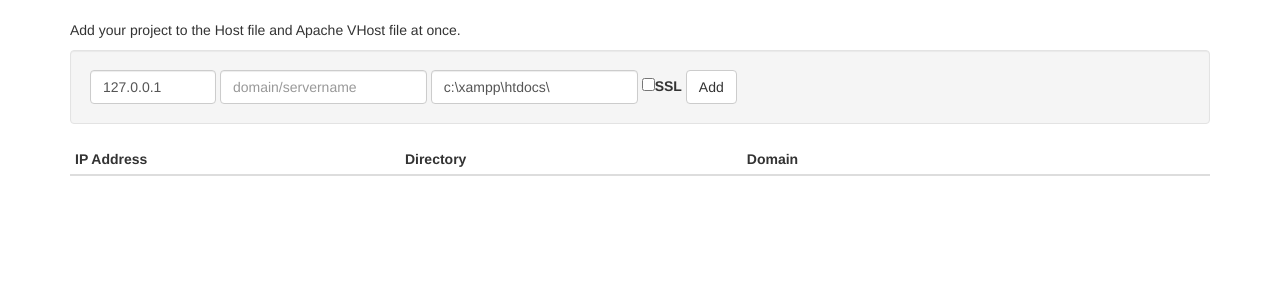
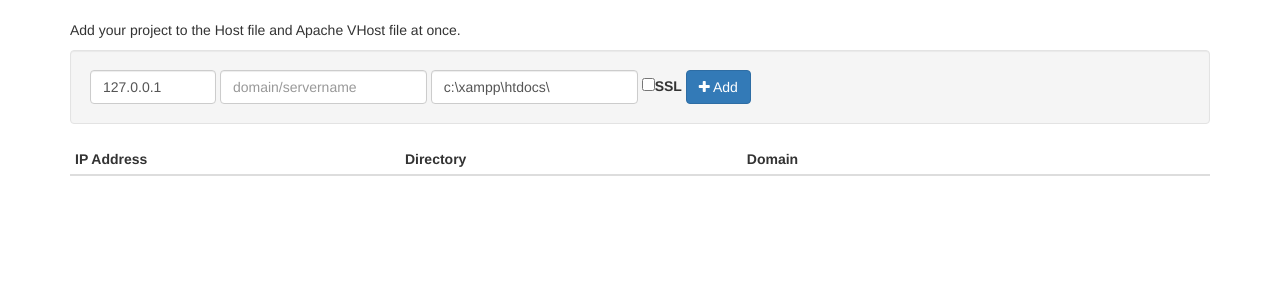
Before and after one commit to maartenla/HostFileEditor, a PHP site: page / in a window 1280 px wide. Shown: the part 51-351 px from the top of the page. Run offline with PHP 8.4, Linux system fonts and the light colour scheme; data that the repository does not hold is empty; some libraries are stand-ins or nearby versions.

Commit message:
Alle inputs gestyled en gewell'd

```diff
--- a/index.php
+++ b/index.php
@@ -139,7 +139,7 @@ $( document ).ready( apacheRestart(); );
 	        <input class="form-control" type='text' placeholder='domain/servername' name="domain" autocomplete="off">
 	        <input class="form-control" type='text' value="c:\xampp\htdocs\" placeholder="document root" name='documentroot' autocomplete="off">
 	        <input type='checkbox' name='ssl' value="1" autocomplete="off" id="add_all_ssl"><label for="add_all_ssl">SSL</label>
-            <button  class="btn btn-default" type='submit'>Add</button>
+            <button class="btn btn-primary" type='submit'><i class="fa fa-plus"></i> Add</button>
         </form>
 		</div>
 
@@ -213,12 +213,11 @@ catch(Exception $e){
 }
 ?>
 
-<div style='margin-top:5px'>
+<div class="well">
 <form class="form-inline" action="formhandler.php?action=add_win" method="post">
-Add host:<br />
 <input class="form-control" type='text' value="127.0.0.1" placeholder="IP Address" size="10" name="ipaddress" autocomplete="off">
 <input class="form-control" type='text' placeholder='domain' name="domain" autocomplete="off">
-<button class="btn btn-default" type="submit">Add</button>
+<button class="btn btn-primary" type="submit"><i class="fa fa-plus"></i> Add</button>
 </form>
 </div>
 <?
@@ -281,11 +280,11 @@ catch(Exception $e){
     $sMsg = $e->getMessage();
 }
 ?>
-<div style='margin-top:5px'>
+<div class="well">
     <form class="form-inline" action="formhandler.php?action=add_apa" method="post">
-        Add vhost:<br />
 		<input class="form-control" type='text' placeholder="document root" name="documentroot" value="c:\xampp\htdocs\" autocomplete="off">
-		<input class="form-control" type='text'  placeholder='servername' name="servername" autocomplete="off"> <button class="btn btn-default"  type="submit">Add</button>
+		<input class="form-control" type='text'  placeholder='servername' name="servername" autocomplete="off">
+		<button class="btn btn-primary"  type="submit"><i class="fa fa-plus"></i> Add</button>
     </form>
 </div>
 <?
@@ -348,11 +347,11 @@ else{
 		$sMsg = $e->getMessage();
 	}
 ?>
-	<div style='margin-top:5px'>
+	<div class="well">
 		<form class="form-inline" action="formhandler.php?action=add_apassl" method="post">
-			Add vhost:<br /><input class="form-control" type='text' placeholder="document root" name="documentroot" autocomplete="off">
+			<input class="form-control" type='text' placeholder="document root" name="documentroot" autocomplete="off">
 			<input class="form-control" type='text' placeholder='servername' name="servername" autocomplete="off">
-			<button class="btn btn-default" type="submit">Add</button>
+			<button class="btn btn-primary" type="submit"><i class="fa fa-plus"></i> Add</button>
 		</form>
 	</div>
 <?
```
